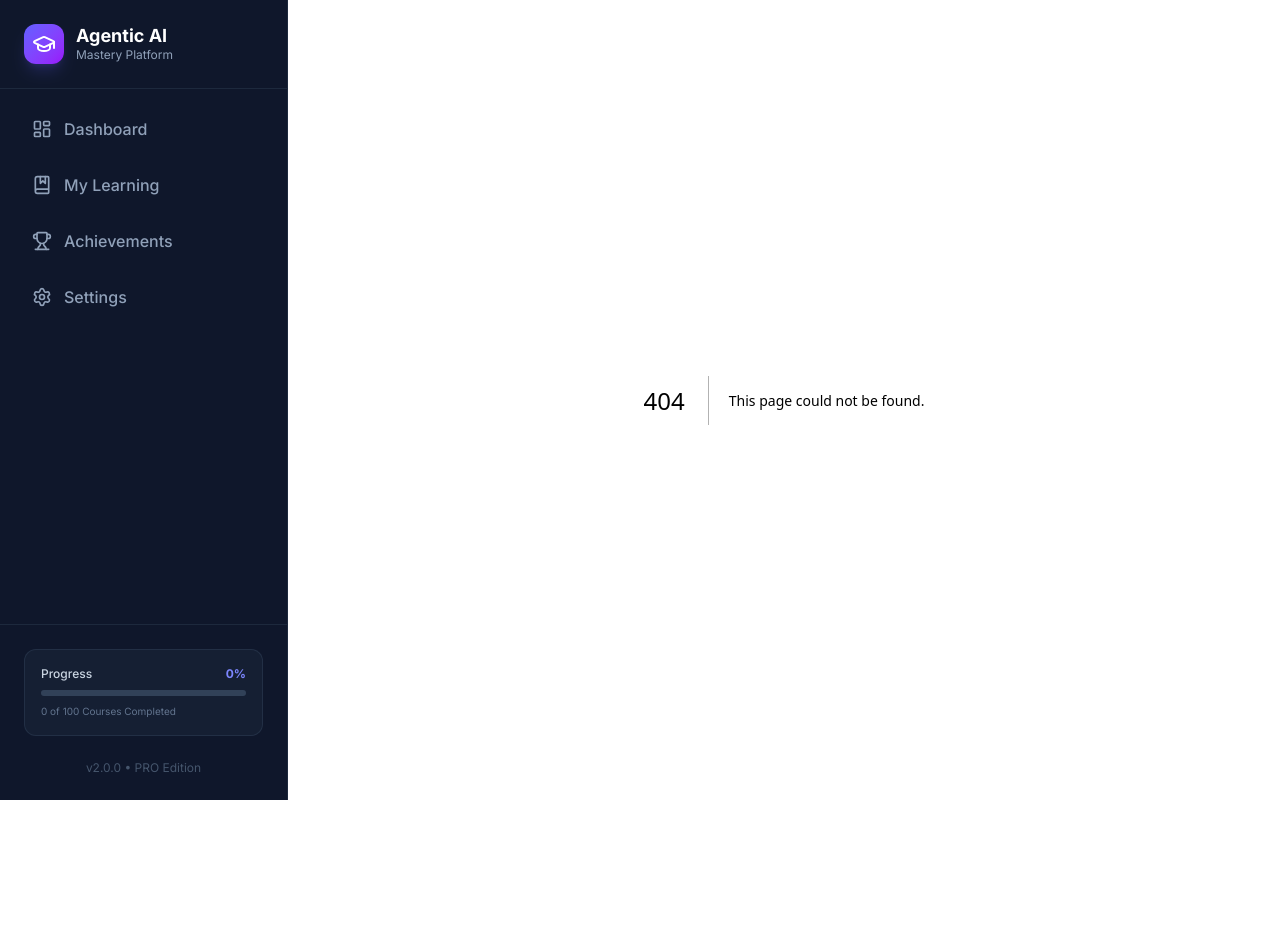
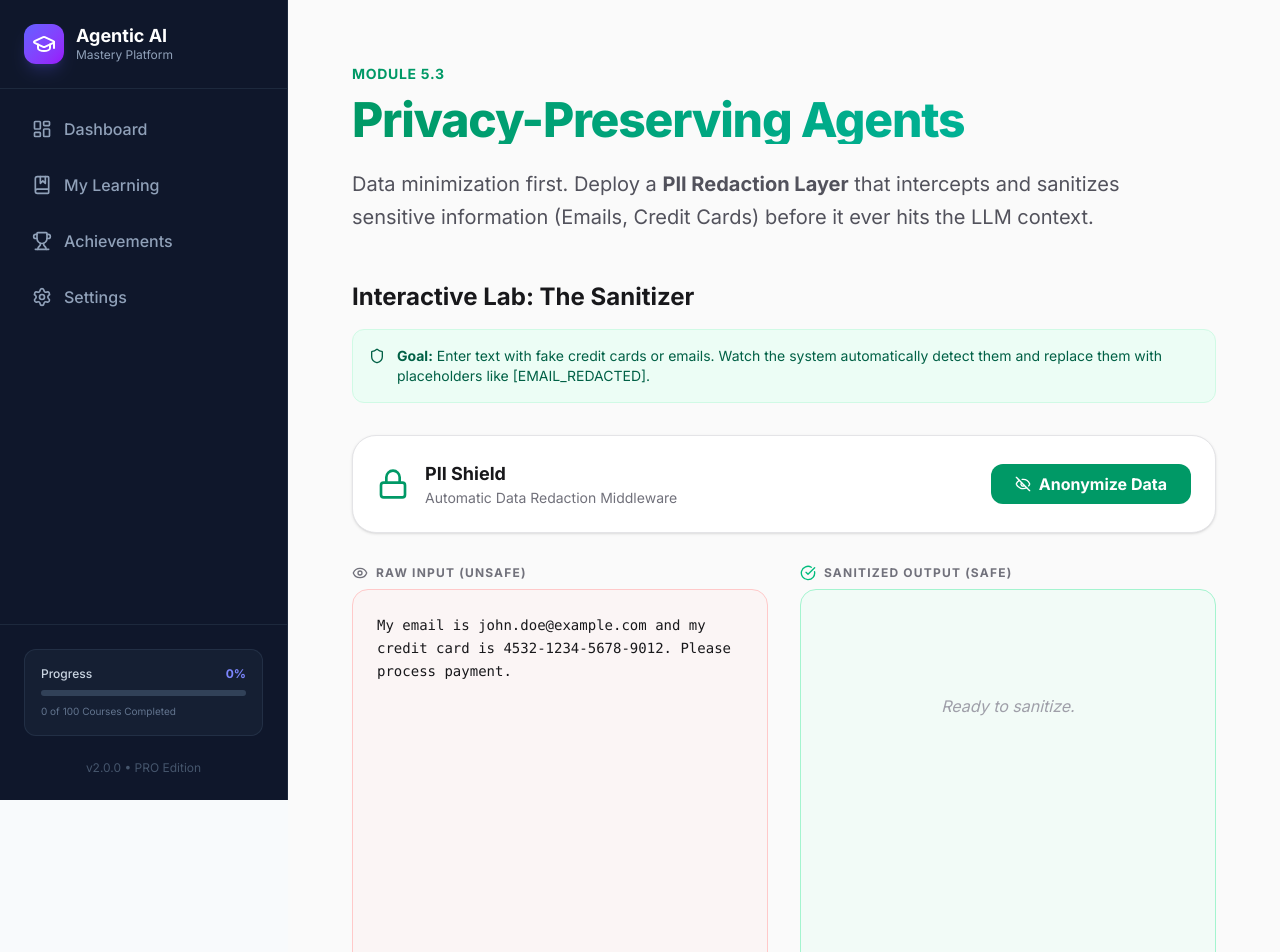
Before and after one commit to learnbydoingwithsteven/agentic_sys_0-1, a Next.js app in the folder unified-platform/: page /courses/course_043_privacy_preserving in a window 1280 px wide. Before the commit this address had no page. Shown: the top 952 px of the page. Before the commit the page ends 800 px from the top, so only its background shows below. Built offline with nearby package versions, Linux system fonts and the light colour scheme.

Commit message:
Implement Module 43: Privacy Preserving PII Redaction

```diff
--- /dev/null
+++ b/unified-platform/src/actions/course_043_privacy_preserving/privacy_backend.ts
@@ -0,0 +1,41 @@
+'use server';
+
+export interface RedactionResult {
+    original: string;
+    redacted: string;
+    detectedTypes: string[];
+}
+
+export async function redactPII(text: string): Promise<RedactionResult> {
+    let redacted = text;
+    const detected: string[] = [];
+
+    // 1. Email Regex
+    const emailRegex = /\b[A-Z0-9._%+-]+@[A-Z0-9.-]+\.[A-Z]{2,}\b/gi;
+    if (emailRegex.test(redacted)) {
+        detected.push('EMAIL');
+        redacted = redacted.replace(emailRegex, '[EMAIL_REDACTED]');
+    }
+
+    // 2. Credit Card (Simple 4-4-4-4 check)
+    const cardRegex = /\b\d{4}[- ]?\d{4}[- ]?\d{4}[- ]?\d{4}\b/g;
+    if (cardRegex.test(redacted)) {
+        detected.push('CREDIT_CARD');
+        redacted = redacted.replace(cardRegex, '[CARD_REDACTED]');
+    }
+
+    // 3. SSN (Simple 3-2-4 check)
+    const ssnRegex = /\b\d{3}-\d{2}-\d{4}\b/g;
+    if (ssnRegex.test(redacted)) {
+        detected.push('SSN');
+        redacted = redacted.replace(ssnRegex, '[SSN_REDACTED]');
+    }
+
+    await new Promise(r => setTimeout(r, 600));
+
+    return {
+        original: text,
+        redacted,
+        detectedTypes: detected
+    };
+}
--- /dev/null
+++ b/unified-platform/src/app/courses/course_043_privacy_preserving/page.tsx
@@ -0,0 +1,32 @@
+import React from 'react';
+import { PrivacyLab } from '@/components/demos/course_043_privacy_preserving/PrivacyLab';
+import { Shield, Lock } from 'lucide-react';
+
+export default function CoursePage() {
+    return (
+        <div className="flex bg-zinc-50 dark:bg-zinc-950 min-h-screen font-sans text-zinc-900 dark:text-zinc-100">
+            <main className="flex-1 max-w-6xl mx-auto p-6 lg:p-12 xl:p-16 w-full">
+                <header className="mb-12">
+                    <div className="text-sm font-bold tracking-wider text-emerald-600 dark:text-emerald-400 uppercase mb-3">Module 5.3</div>
+                    <h1 className="text-4xl lg:text-5xl font-extrabold tracking-tight mb-6 bg-gradient-to-r from-emerald-600 to-teal-500 bg-clip-text text-transparent">
+                        Privacy-Preserving Agents
+                    </h1>
+                    <p className="text-xl text-zinc-600 dark:text-zinc-400 leading-relaxed max-w-3xl">
+                        Data minimization first. Deploy a <strong>PII Redaction Layer</strong> that intercepts and sanitizes sensitive information (Emails, Credit Cards) before it ever hits the LLM context.
+                    </p>
+                </header>
+
+                <section className="mb-24">
+                    <div className="mb-8">
+                        <h2 className="text-2xl font-bold mb-4">Interactive Lab: The Sanitizer</h2>
+                        <div className="p-4 bg-emerald-50 dark:bg-emerald-900/10 border border-emerald-100 dark:border-emerald-800 rounded-xl text-sm text-emerald-800 dark:text-emerald-200 flex items-start gap-3">
+                            <div className="shrink-0 mt-0.5"><Shield className="w-4 h-4" /></div>
+                            <p><strong>Goal:</strong> Enter text with fake credit cards or emails. Watch the system automatically detect them and replace them with placeholders like [EMAIL_REDACTED].</p>
+                        </div>
+                    </div>
+                    <PrivacyLab />
+                </section>
+            </main>
+        </div>
+    );
+}
--- /dev/null
+++ b/unified-platform/src/components/demos/course_043_privacy_preserving/PrivacyLab.tsx
@@ -0,0 +1,106 @@
+'use client';
+
+import React, { useState } from 'react';
+import { motion, AnimatePresence } from 'framer-motion';
+import {
+    Eye,
+    EyeOff,
+    CheckCircle,
+    Lock,
+    RefreshCw
+} from 'lucide-react';
+import { redactPII, RedactionResult } from '@/actions/course_043_privacy_preserving/privacy_backend';
+
+const SAMPLE_TEXT = `My email is john.doe@example.com and my credit card is 4532-1234-5678-9012. Please process payment.`;
+
+export function PrivacyLab() {
+    const [input, setInput] = useState(SAMPLE_TEXT);
+    const [result, setResult] = useState<RedactionResult | null>(null);
+    const [loading, setLoading] = useState(false);
+
+    const handleRedact = async () => {
+        setLoading(true);
+        const res = await redactPII(input);
+        setResult(res);
+        setLoading(false);
+    };
+
+    return (
+        <div className="flex flex-col gap-8 h-[700px]">
+            <div className="flex gap-4 items-center bg-white dark:bg-zinc-900 p-6 rounded-3xl border border-zinc-200 dark:border-zinc-800 shadow-sm">
+                <Lock className="w-8 h-8 text-emerald-600" />
+                <div className="flex-1">
+                    <h3 className="font-bold text-lg">PII Shield</h3>
+                    <p className="text-zinc-500 text-sm">Automatic Data Redaction Middleware</p>
+                </div>
+                <button
+                    onClick={handleRedact}
+                    disabled={loading}
+                    className="bg-emerald-600 hover:bg-emerald-700 text-white px-6 py-2 rounded-xl font-bold flex items-center gap-2 disabled:opacity-50"
+                >
+                    {loading ? <RefreshCw className="w-4 h-4 animate-spin" /> : <EyeOff className="w-4 h-4" />}
+                    {loading ? 'Scanning...' : 'Anonymize Data'}
+                </button>
+            </div>
+
+            <div className="flex-1 grid grid-cols-2 gap-8 h-full min-h-0">
+                {/* Input */}
+                <div className="flex flex-col gap-2">
+                    <label className="font-bold text-zinc-500 text-xs uppercase tracking-widest flex items-center gap-2">
+                        <Eye className="w-4 h-4" /> Raw Input (Unsafe)
+                    </label>
+                    <textarea
+                        value={input}
+                        onChange={e => setInput(e.target.value)}
+                        className="flex-1 w-full bg-red-50/50 dark:bg-red-900/10 border border-red-200 dark:border-red-900 rounded-2xl p-6 resize-none focus:ring-2 ring-red-500 outline-none font-mono text-sm leading-relaxed"
+                    />
+                </div>
+
+                {/* Output */}
+                <div className="flex flex-col gap-2">
+                    <label className="font-bold text-zinc-500 text-xs uppercase tracking-widest flex items-center gap-2">
+                        <CheckCircle className="w-4 h-4 text-emerald-500" /> Sanitized Output (Safe)
+                    </label>
+                    <div className="flex-1 w-full bg-emerald-50/50 dark:bg-emerald-900/10 border border-emerald-200 dark:border-emerald-900 rounded-2xl p-6 overflow-y-auto relative">
+                        {loading && (
+                            <div className="absolute inset-0 flex items-center justify-center bg-white/50 dark:bg-black/50 backdrop-blur-sm rounded-2xl">
+                                <div className="animate-pulse text-emerald-700 font-bold">Scrubbing PII...</div>
+                            </div>
+                        )}
+                        {!result && !loading && (
+                            <div className="text-zinc-400 italic text-center mt-20">Ready to sanitize.</div>
+                        )}
+                        {result && (
+                            <motion.div
+                                initial={{ opacity: 0 }}
+                                animate={{ opacity: 1 }}
+                                className="font-mono text-sm leading-relaxed whitespace-pre-wrap"
+                            >
+                                {result.redacted.split(/(\[.*?\])/g).map((part, i) => (
+                                    part.startsWith('[') && part.endsWith(']')
+                                        ? <span key={i} className="bg-emerald-200 dark:bg-emerald-800 text-emerald-900 dark:text-emerald-100 px-1 rounded font-bold">{part}</span>
+                                        : <span key={i} className="text-zinc-700 dark:text-zinc-300">{part}</span>
+                                ))}
+                            </motion.div>
+                        )}
+                    </div>
+                </div>
+            </div>
+
+            {/* Detected Badges */}
+            {result && result.detectedTypes.length > 0 && (
+                <motion.div
+                    initial={{ y: 20, opacity: 0 }}
+                    animate={{ y: 0, opacity: 1 }}
+                    className="flex gap-2 justify-center"
+                >
+                    {result.detectedTypes.map(type => (
+                        <div key={type} className="bg-red-100 dark:bg-red-900/30 text-red-700 dark:text-red-300 px-4 py-2 rounded-full text-xs font-bold border border-red-200 dark:border-red-800 flex items-center gap-2">
+                            <Lock className="w-3 h-3" /> PI DETECTED: {type}
+                        </div>
+                    ))}
+                </motion.div>
+            )}
+        </div>
+    );
+}
```
